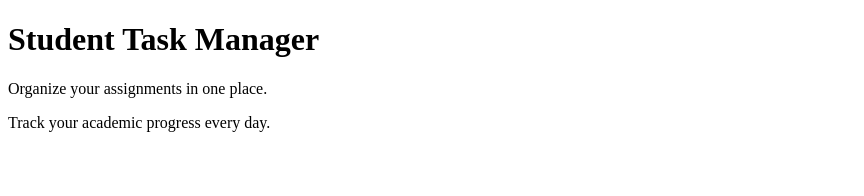
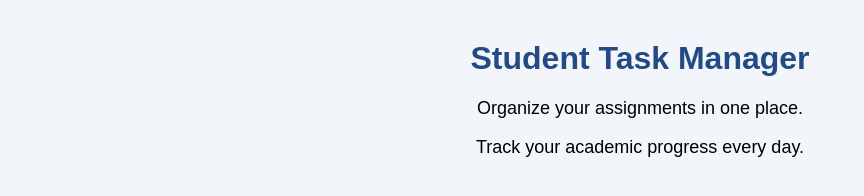
Before and after one commit to Kali-cyb/student-task-manager, a plain HTML site: page index.html in a window 1280 px wide. Shown: the whole page, without its empty margins (0-864 px from the left). Drawn offline with Linux system fonts and the light colour scheme.

Commit message:
Add basic page styling

```diff
--- a/index.html
+++ b/index.html
@@ -5,6 +5,7 @@
     <meta charset="UTF-8">
     <meta name="viewport" content="width=device-width, initial-scale=1.0">
     <title>Student Task Manager</title>
+    <link rel="stylesheet" href="style.css">
 </head>
 <body>
     <h1>Student Task Manager</h1>
--- /dev/null
+++ b/style.css
@@ -0,0 +1,15 @@
+
+body {
+    font-family: Arial, sans-serif;
+    background-color: #f2f5f9;
+    text-align: center;
+    margin: 40px;
+}
+
+h1 {
+    color: #234a84;
+}
+
+p {
+    font-size: 18px;
+}
```
